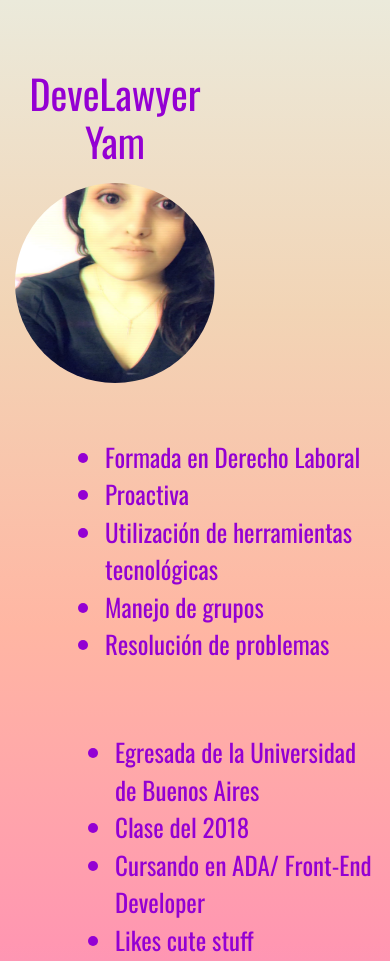
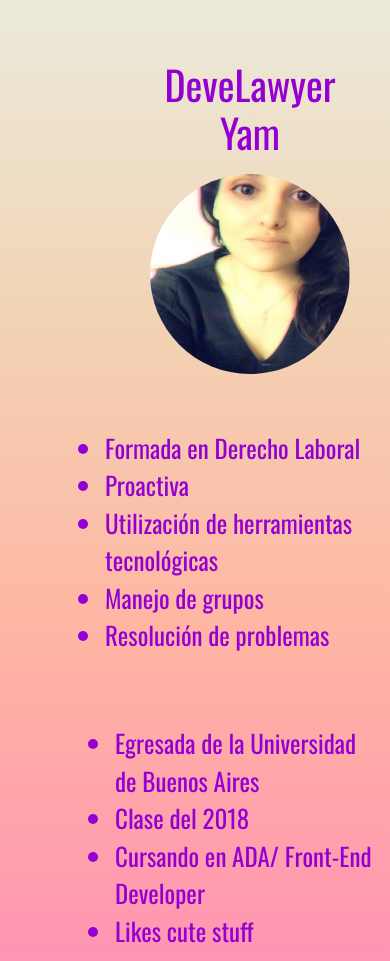
Before and after one commit to Shulkie/MicheEjercicio, a plain HTML site: page index.html in a window 390 px wide. Shown: the top 961 px of the page. Drawn offline with nearby package versions, Linux system fonts and the light colour scheme.

Commit message:
mas margenes

```diff
--- a/index.html
+++ b/index.html
@@ -13,11 +13,11 @@
     <div class="fondo container">
         <div class="row">
             <div class="contenido1">
-            <div class="abogada text-center ">
+            <div class="abogada ">
                 <h1>DeveLawyer <br> Yam</h1>
             </div>
 
-            <div class="cara col-1  ">
+            <div class="cara">
                 <img src="yam foto.png" "alt=" Yam" style="width: 200px;height: 200px;">
             </div>
             </div>
--- a/miche.css
+++ b/miche.css
@@ -38,7 +38,6 @@
 
 }
 
-
 .aptitudes{
     margin-left:50px
 }
@@ -46,12 +45,10 @@
 
 
 @media only screen and (max-width: 600px) {
-    .cara {
-    margin-left: 0;
+    .contenido1{
+    margin-left:150px;
     }
-    .abogada {
-    margin-left: 0;
-    }
+
    .iconos img{
        margin-left:0
    }
@@ -66,5 +63,9 @@
 .formacion{
     margin-left:60px
 }
+.contenido1{
+    margin-left:150px;
+    }
+
 
    }
```
